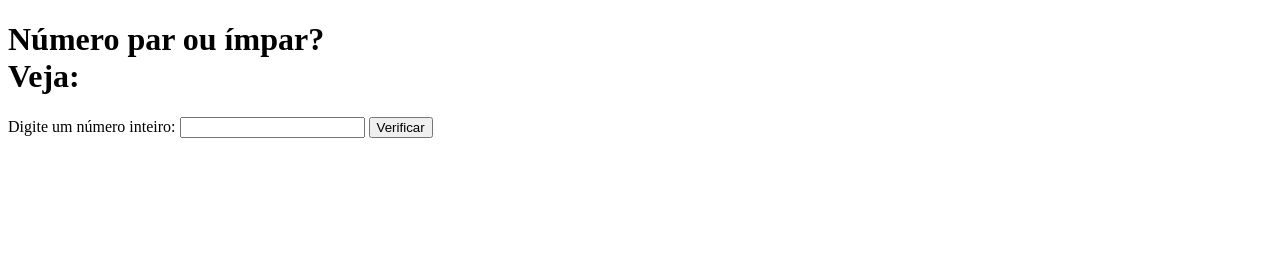
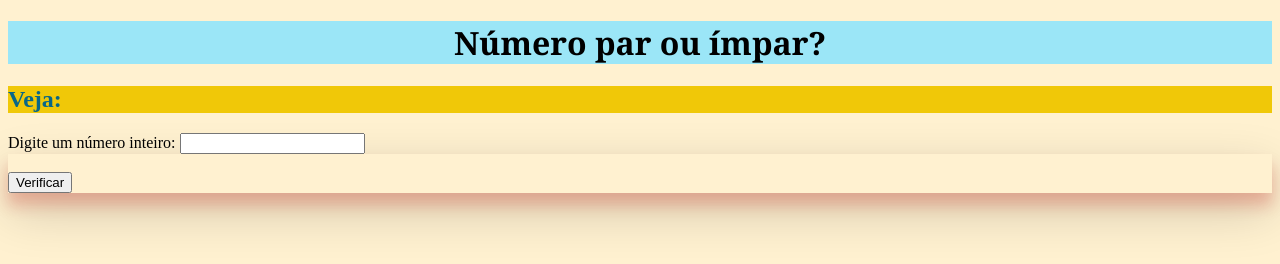
Before and after one commit to BiaBaccaro/parImpar, a plain HTML site: page index.html in a window 1280 px wide. Drawn offline with Linux system fonts and the light colour scheme.

Commit message:
commit bia

```diff
--- a/index.html
+++ b/index.html
@@ -1,18 +1,28 @@
 <!DOCTYPE html>
-<html lang="en">
+<html>
 <head>
-    <meta charset="UTF-8">
-    <meta name="viewport" content="width=device-width, initial-scale=1.0">
+    <meta charset='utf-8'>
+    <meta http-equiv='X-UA-Compatible' content='IE=edge'>
     <title>Atividade - Par ou Ímpar</title>
+    <meta name='viewport' content='width=device-width, initial-scale=1'>
+    <link rel='stylesheet' type='text/css' media='screen' href='style.css'>
+    <script src='main.js'></script>
 </head>
 <body>
-    <h1>Número par ou ímpar? <br>Veja: </h1>
+
+    <h1>Número par ou ímpar?</h1>
+    <h2>Veja:</h2>
 
     <label for="numberInput">Digite um número inteiro:</label>
     <input type="number" id="numberInput">
+
+    <div class="botao">
+        <br>
     <button id="checkButton">Verificar</button>
+
     <p id="result"></p>
+    </div>
 
-    <script src="main.js"></script>
+
 </body>
 </html>
--- /dev/null
+++ b/style.css
@@ -0,0 +1,19 @@
+body{
+    background-color: #fff1d0;
+}
+
+h1{
+    color: black;
+    background-color: #9be6f7;
+    text-align: center;
+    font-family: Cambria, Cochin, Georgia, Times, 'Times New Roman', serif;
+}
+
+h2{
+    color: #086788;
+    background-color: #f0c808;
+}
+
+.botao{
+    box-shadow: 0 12px 16px 0 rgba(201, 11, 11, 0.24), 0 17px 50px 0 rgba(0,0,0,0.19);
+}
```
Also changed, not shown: paleta-de-cores.jpg (added).
